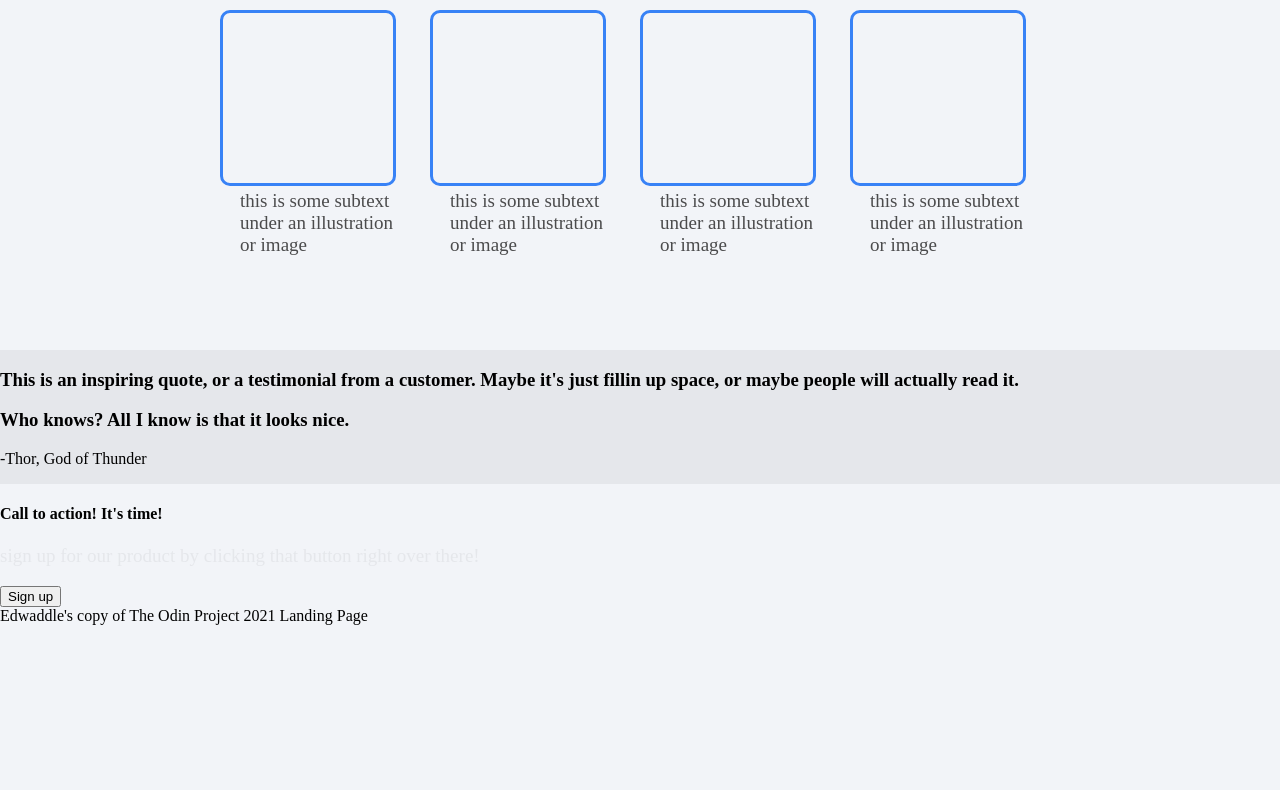
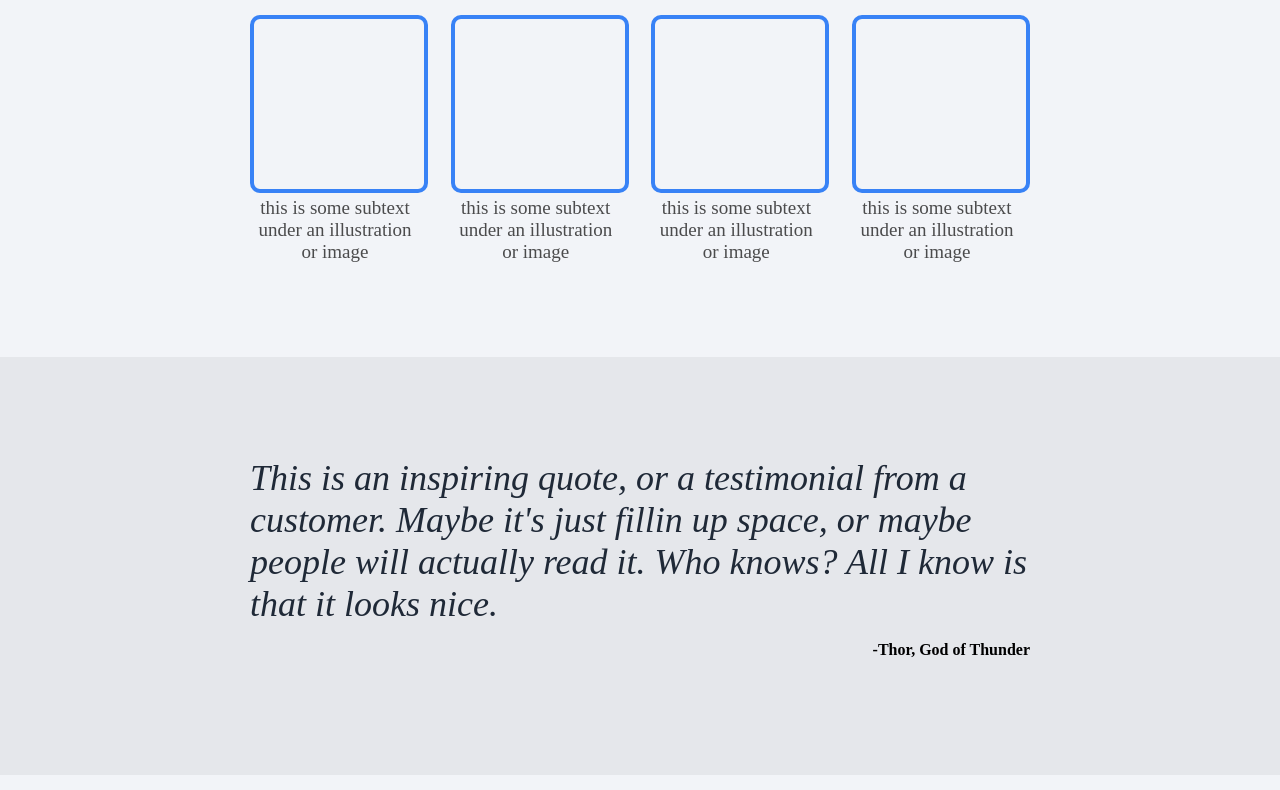
Before and after one commit to edwaddle/Landing-Page, a plain HTML site: page index.html in a window 1280 px wide. Shown: the part 520-1310 px from the top of the page. Before the commit the page ends 1145 px from the top, so only its background shows below. Drawn offline with Linux system fonts and the light colour scheme.

Commit message:
Finished landing page
I did this a few days ago, so I'm not quite sure what I did. I'm pretty sure I just tinkered around with sec 3 and section 4, making sure to use flexbox in order to format everyting, and section 3 had some issues with fixing margins. Other than that, I'm not sure what else happened.

```diff
--- a/index.html
+++ b/index.html
@@ -56,15 +56,15 @@
             <h3>
                 This is an inspiring quote, or a testimonial from a customer.
                 Maybe it's just fillin up space, or maybe people will actually read it.
-                </h3>
-                <h3>
                 Who knows? All I know is that it looks nice.
             </h3>
             <p class="quote">-Thor, God of Thunder</p>
         </div>
         <div class="sec4">
-            <h4>Call to action! It's time!</h4>
-            <p class="regText">sign up for our product by clicking that button right over there!</p>
+            <div class="sec4Right">
+                <h4>Call to action! It's time!</h4>
+                <p class="regText signUpText">Sign up for our product by clicking that button right over there!</p>
+            </div>
             <button class="signUpButton2">Sign up</button>
         </div>
         <footer> Edwaddle's copy of The Odin Project 2021 Landing Page</footer>
--- a/style.css
+++ b/style.css
@@ -90,19 +90,21 @@ h1{
     flex-direction: column;
     justify-content: center;
     width:100%;
-    padding: 0 0 75px 0;
+    padding: 0 250px 75px 250px;
+    box-sizing: border-box;
 }
 
 .sec2 h2{
     display:flex;
     align-items: center;
     justify-content: center;
+    font-size:36px;
 }
 
 .box{
-    margin-top: 30px;
+    margin-top: 0;
     padding: 85px;
-    border: 3px solid #3882F6;
+    border: 4px solid #3882F6;
     border-radius: 10px;
 }
 .regText2{
@@ -110,17 +112,82 @@ h1{
     font-size: 19px;
     font-weight:lighter;
     width: 170px;
-    padding: 0 20px 0 20px;
+    padding:0;
     margin-top: 0;
+    text-align: center;
 }
 
 .sec2 .sec2Inner{
     display: flex;
     flex-direction: row;
-    justify-content: center;
+    justify-content: space-between;
 }
 
 .sec3{
     background-color: #E5E7EB;
     width: 100%;
+    display: flex;
+    flex-direction: column;
+    align-items: center;
+    justify-content: center;
+    padding: 100px 250px;
+    box-sizing: border-box;
 }
+
+.sec3 h3{
+    font-weight: lighter;
+    font-style: italic;
+    font-size: 36px;
+    color: #1F2937;
+    margin:0;
+}
+
+.sec3 .quote{
+    display:flex;
+    justify-content: right;
+    width:100%;
+    font-weight: bold;
+}
+
+.sec4{
+    margin: 50px 150px 50px 150px;
+    display: flex;
+    box-sizing: border-box;
+    background-color: #3882F6;
+    padding: 40px 70px 40px 70px;
+    border-radius: 10px;
+    justify-content: space-between;
+    align-items: center;
+}
+
+.sec4Right h4{
+    color: #e5e7eb;
+    margin: 2px;
+    font-size: 24px;
+}
+
+.sec4Right .signUpText{
+    margin:2px;
+    font-weight: lighter;
+}
+
+.sec4 .signUpButton2{
+    background-color: #3882F6;
+    border: 2px solid #e5e7eb;
+    border-radius: 5px;
+    padding: 0 20px;
+    height: 30px;
+    color: #e5e7eb;
+
+}
+
+footer{
+    width:100%;
+    display:flex;
+    justify-content: center;
+    align-items: center;
+    background-color: #1F2937;
+    padding: 25px 0 25px 0;
+    color: #e5e7eb;
+    font-size: 15px;
+}
```
